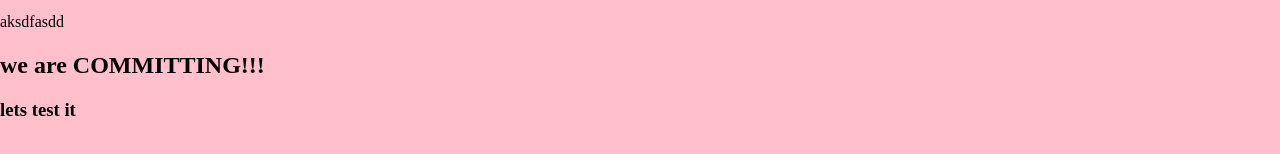
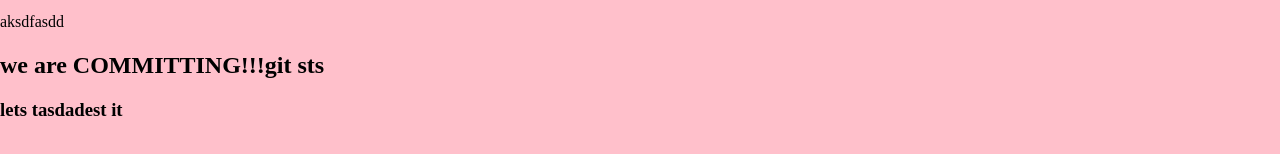
Before and after one commit to Sammystg/my-first-repository, a plain HTML site: page index.html in a window 1280 px wide. Shown: the part 178-332 px from the top of the page. Drawn offline with Linux system fonts and the light colour scheme.

Commit message:
made a change

```diff
--- a/index.html
+++ b/index.html
@@ -15,8 +15,8 @@
         <p>Lorem ipsum dolor sit amet, consectetur adipisicing elit. Quibusdam et, aspernatur voluptatum quae magnam tempora consequuntur sequi, accusantium quia, voluptate enim provident quasi odio blanditiis reprehenderit porro similique corporis hic suscipit itaque. Quos incidunt dignissimos cum corporis, ratione voluptatibus nihil voluptates ducimus ad voluptate nostrum! Omnis totam excepturi officiis laborum!</p>
         <button>Click me</button>
         <p>aksdfasdd</p>
-        <h2>we are COMMITTING!!!</h2>
-        <h3>lets test it</h3>
+        <h2>we are COMMITTING!!!git sts</h2>
+        <h3>lets tasdadest it</h3>
     </main>
 </body>
 </html>
```
